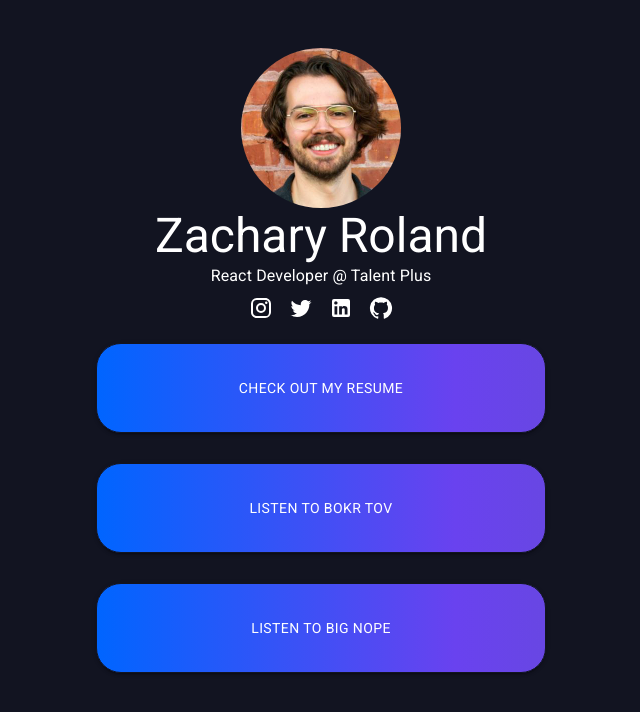
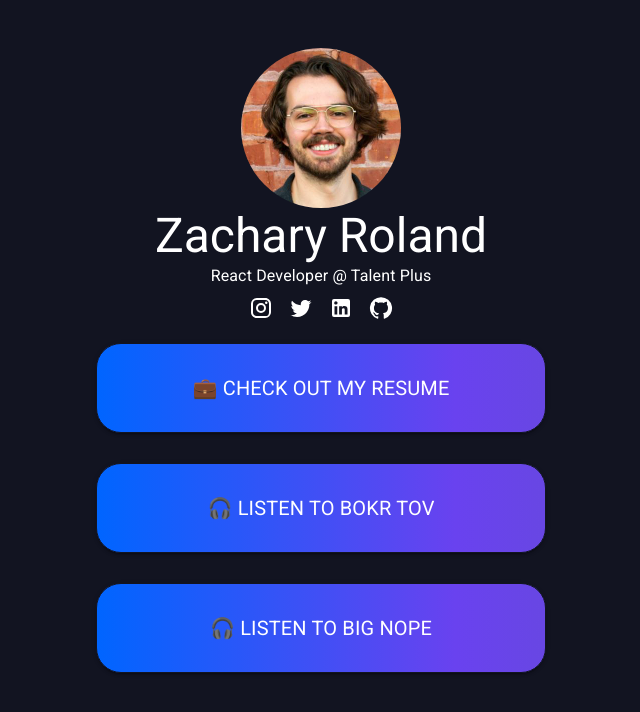
Before and after one commit to Zachary-Roland/link-in-bio, a React (Create React App) app: page / in a window 1280 px wide. Shown: the top 712 px of the page, without its empty margins (319-959 px from the left). Built offline with nearby package versions, Linux system fonts and the light colour scheme; a web font is replaced by a local one.

Commit message:
add emojis to link text

```diff
--- a/src/components/Links.tsx
+++ b/src/components/Links.tsx
@@ -1,5 +1,5 @@
-import { Button, Grid } from "@mui/material";
-import '../App.css'
+import { Button, Grid, Typography } from "@mui/material";
+import "../App.css";
 interface LinkObj {
 	text: string;
 	url: string;
@@ -13,17 +13,17 @@ type LinkProps = {
 const Links = ({ isXs, isSm }: LinkProps) => {
 	const links: LinkObj[] = [
 		{
-			text: "Check out my resume",
+			text: "💼 Check out my resume",
 			url: "https://drive.google.com/file/d/1Yza--EjkHYr69XBa9KDQnmNzc_aSU7u7/view?usp=sharing",
 		},
 		{
-			text: "Listen to Bokr Tov",
+			text: "🎧 Listen to Bokr Tov",
 			url: "https://bokrtov.bandcamp.com/",
 		},
 		{
-            text: "Listen to Big Nope",
+			text: "🎧 Listen to Big Nope",
 			url: "https://bignopebignope.bandcamp.com/",
-        }
+		},
 	];
 	return (
 		<Grid
@@ -47,7 +47,7 @@ const Links = ({ isXs, isSm }: LinkProps) => {
 								: { width: "450px", height: "90px" }
 						}
 					>
-						{link.text}
+						<Typography variant={ isXs ? "body2": isSm ? "body1" : "h6" }>{link.text}</Typography>
 					</Button>
 				</Grid>
 			))}
```
Lines whose indentation alone changed are shown as unchanged.
